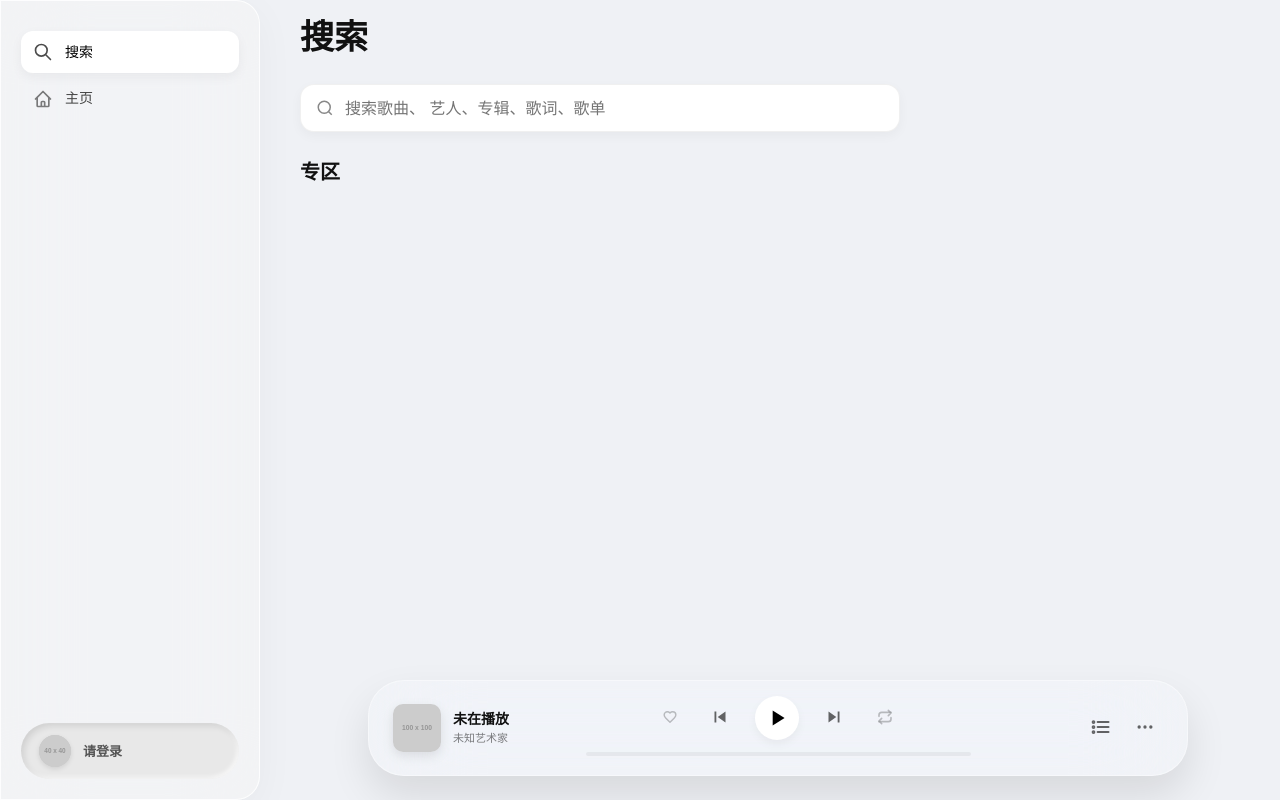
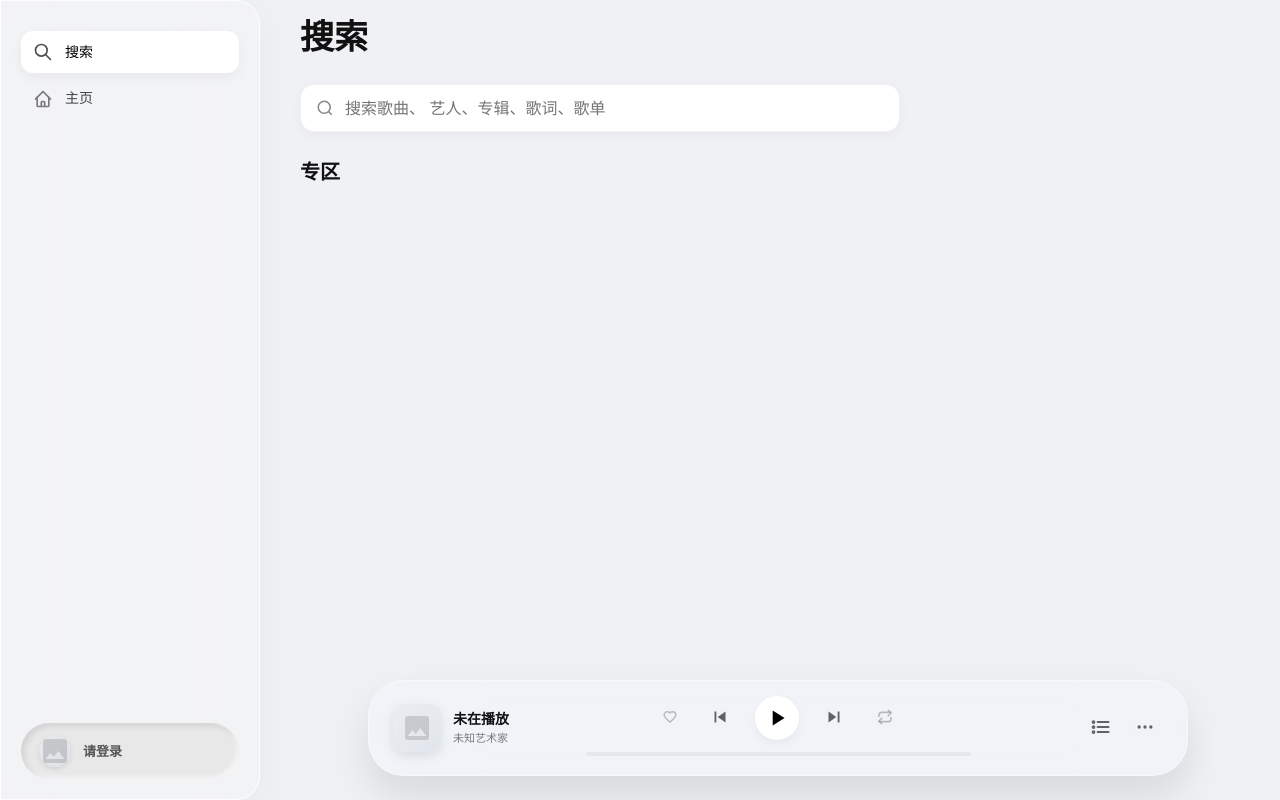
Before and after one commit to dddqmmx/ncm-desktop-for-linux, a Vue app: page /#/search in a window 1280 px wide. Built offline with nearby package versions, Linux system fonts and the light colour scheme.

Commit message:
refactor: 重构封面与头像渲染，采用 SongCover 组件优化加载性能

```diff
--- a/src/renderer/src/components/PlayerBar.vue
+++ b/src/renderer/src/components/PlayerBar.vue
@@ -3,20 +3,14 @@ import { formatCurrentSongArtists, usePlayerStore } from '@renderer/stores/playe
 import { ref, computed, onMounted } from 'vue'
 // 1. 必须导入新设计的播放列表组件
 import PlaylistOverlay from './PlaylistOverlay.vue'
-import { useResolvedMediaUrl } from '@renderer/composables/useResolvedMediaUrl'
+import SongCover from './SongCover.vue'
 
 const playerStore = usePlayerStore()
-const fallbackCover = 'https://placehold.co/100x100/444444/fff?text=None'
-const resolvedCover = useResolvedMediaUrl(
-  () => playerStore.currentSong?.cover || fallbackCover,
-  fallbackCover
-)
 
 // --- UI 显示绑定 ---
 const displayTrack = computed(() => ({
   title: playerStore.currentSong?.name || '未在播放',
-  artist: formatCurrentSongArtists(playerStore.currentSong?.artists),
-  cover: resolvedCover.value
+  artist: formatCurrentSongArtists(playerStore.currentSong?.artists)
 }))
 
 // --- 进度条逻辑 ---
@@ -75,7 +69,7 @@ onMounted(() => {
         <!-- 1. 左侧：歌曲信息 -->
         <div class="section-left" @click="playerStore.toggleFullScreen">
           <div class="cover-wrapper">
-            <img :src="displayTrack.cover" class="track-cover" />
+            <SongCover :id="playerStore.currentSong?.cover" size="100y100" />
           </div>
           <div class="track-metadata">
             <div class="track-title">{{ displayTrack.title }}</div>
@@ -228,8 +222,6 @@ onMounted(() => {
   /* 水平居中 */
   z-index: 100;
   pointer-events: none;
-  /* 允许点击到底层内容 */
-  -webkit-app-region: drag;
 }
 
 /* 4. 播放列表弹出位置 */
@@ -312,12 +304,6 @@ onMounted(() => {
   overflow: hidden;
   box-shadow: 0 4px 12px rgba(0, 0, 0, 0.1);
   -webkit-app-region: no-drag;
-}
-
-.track-cover {
-  width: 100%;
-  height: 100%;
-  object-fit: cover;
 }
 
 .track-metadata {
--- a/src/renderer/src/components/PlayerFullscreen.vue
+++ b/src/renderer/src/components/PlayerFullscreen.vue
@@ -6,6 +6,7 @@ import LyricPanel from './LyricPanel.vue'
 import { colord } from 'colord'
 import { extractColors } from 'extract-colors'
 import { useResolvedMediaUrl } from '@renderer/composables/useResolvedMediaUrl'
+import SongCover from './SongCover.vue'
 
 const playerStore = usePlayerStore()
 const router = useRouter()
@@ -161,11 +162,16 @@ const onImageLoad = (): void => {
         <!-- 左侧：封面与控制器 -->
         <section class="visual-panel">
           <div class="cover-wrapper">
+            <SongCover
+              :id="playerStore.currentSong?.cover"
+              size="500y500"
+              class="main-cover-component"
+              :class="{ playing: playerStore.isPlaying }"
+            />
             <img
               ref="imgRef"
               :src="resolvedCover"
-              class="main-cover"
-              :class="{ playing: playerStore.isPlaying }"
+              class="main-cover-hidden"
               crossorigin="anonymous"
               @load="onImageLoad"
             />
@@ -350,19 +356,29 @@ const onImageLoad = (): void => {
   aspect-ratio: 1;
   flex-shrink: 1;
   min-height: 0;
+  position: relative;
 }
 
-.main-cover {
+.main-cover-component {
   width: 100%;
   height: 100%;
-  object-fit: cover;
   border-radius: 24px;
   box-shadow: 0 30px 60px rgba(0, 0, 0, 0.3);
   transition: transform 0.8s cubic-bezier(0.2, 0, 0.2, 1);
 }
 
-.main-cover.playing {
+.main-cover-component.playing {
   transform: scale(1.02);
+}
+
+.main-cover-hidden {
+  position: absolute;
+  inset: 0;
+  width: 100%;
+  height: 100%;
+  opacity: 0;
+  pointer-events: none;
+  object-fit: cover;
 }
 
 .track-meta {
--- a/src/renderer/src/components/PlaylistOverlay.vue
+++ b/src/renderer/src/components/PlaylistOverlay.vue
@@ -2,14 +2,12 @@
 import { formatCurrentSongArtists, usePlayerStore } from '@renderer/stores/playerStore'
 import { ref, nextTick, watch, onBeforeUnmount } from 'vue'
 import { VueDraggable } from 'vue-draggable-plus'
-import { resolveCachedMediaUrl } from '@renderer/utils/cache'
+import SongCover from './SongCover.vue'
 
 const playerStore = usePlayerStore()
 const listRef = ref<HTMLElement | null>(null)
-const resolvedCoverMap = ref<Record<number, string>>({})
 let scrollFrame = 0
 let scrollFrameAfterLayout = 0
-let resolveToken = 0
 
 const scheduleScrollToActive = async (): Promise<void> => {
   await nextTick()
@@ -35,29 +33,6 @@ onBeforeUnmount(() => {
   cancelAnimationFrame(scrollFrame)
   cancelAnimationFrame(scrollFrameAfterLayout)
 })
-
-const refreshResolvedCovers = async (): Promise<void> => {
-  const currentToken = ++resolveToken
-  const entries = await Promise.all(
-    playerStore.playlist.map(
-      async (song) => [song.id, await resolveCachedMediaUrl(song.cover)] as const
-    )
-  )
-
-  if (currentToken !== resolveToken) {
-    return
-  }
-
-  resolvedCoverMap.value = Object.fromEntries(entries)
-}
-
-watch(
-  () => playerStore.playlist.map((song) => `${song.id}:${song.cover}`).join(','),
-  () => {
-    void refreshResolvedCovers()
-  },
-  { immediate: true }
-)
 
 const getScrollContainer = (): HTMLElement | null => {
   return listRef.value
@@ -88,6 +63,14 @@ const removeSong = (id: string | number): void => {
 }
 
 /**
+ * 清空列表并停止播放
+ */
+const handleClear = (): void => {
+  playerStore.clearPlaylist()
+  playerStore.stopMusic()
+}
+
+/**
  * 拖拽结束回调
  */
 const onDragEnd = (): void => {
@@ -102,7 +85,7 @@ const onDragEnd = (): void => {
       <div class="header-content">
         <span class="title">待播清单</span>
         <span class="count">{{ playerStore.playlist?.length || 0 }} 首歌曲</span>
-        <button class="clear-btn" @click="playerStore.clearPlaylist">清空</button>
+        <button class="clear-btn" @click="handleClear">清空</button>
       </div>
     </div>
 
@@ -135,11 +118,9 @@ const onDragEnd = (): void => {
               <div v-else class="item-index">{{ index + 1 }}</div>
             </div>
 
-            <img
-              :src="resolvedCoverMap[song.id] || song.cover"
-              class="item-cover"
-              draggable="false"
-            />
+            <div class="item-cover">
+              <SongCover :id="song.cover" size="80y80" />
+            </div>
 
             <div class="item-info">
               <div class="item-name">{{ song.name }}</div>
@@ -318,7 +299,8 @@ const onDragEnd = (): void => {
   width: 40px;
   height: 40px;
   border-radius: 10px;
-  object-fit: cover;
+  overflow: hidden;
+  flex-shrink: 0;
 }
 .item-info {
   flex: 1;
--- a/src/renderer/src/components/SideNavBar.vue
+++ b/src/renderer/src/components/SideNavBar.vue
@@ -4,6 +4,8 @@ import LoginModal from './LoginModal.vue'
 import { useUserStore } from '@renderer/stores/userStore'
 import { Playlist, PlaylistResponse } from '@renderer/types/userPlaylist'
 import { resolveCachedMediaUrl } from '@renderer/utils/cache'
+import SongCover from './SongCover.vue'
+import UserAvatar from './UserAvatar.vue'
 
 const userStore = useUserStore()
 const showLoginModal = ref(false)
@@ -152,7 +154,9 @@ const openSettingsWindow = (): void => {
           class="nav-item"
           active-class="active"
         >
-          <img class="nav-icon" :src="item.coverImgUrl" alt="playlist" />
+          <div class="nav-icon-wrapper">
+            <SongCover :id="item.coverImgUrl" size="40y40" />
+          </div>
           <span class="playlist-name">{{ item.name }}</span>
         </RouterLink>
       </nav>
@@ -174,13 +178,14 @@ const openSettingsWindow = (): void => {
 
         <!-- 底部基础信息 -->
         <div class="bubble-trigger">
-          <img
-            :src="
-              userStore.userInfo?.profile.avatarUrl || 'https://placehold.co/40x40/ddd/888?text=U'
-            "
-            alt="user"
-            class="avatar"
-          />
+          <div class="avatar-wrapper">
+            <UserAvatar
+              :id="userStore.userInfo?.profile.avatarUrl"
+              :rounded="true"
+              size="64y64"
+              class="avatar"
+            />
+          </div>
           <span class="username">
             {{ userStore.userInfo?.profile.nickname || '请登录' }}
           </span>
@@ -263,6 +268,15 @@ const openSettingsWindow = (): void => {
   border-radius: 6px;
   object-fit: cover;
 }
+
+.nav-icon-wrapper {
+  width: 20px;
+  height: 20px;
+  border-radius: 6px;
+  overflow: hidden;
+  flex-shrink: 0;
+}
+
 .playlist-name {
   white-space: nowrap;
   overflow: hidden;
@@ -303,11 +317,12 @@ const openSettingsWindow = (): void => {
   z-index: 2;
 }
 
-.avatar {
+.avatar-wrapper {
   width: 32px;
   height: 32px;
+  flex-shrink: 0;
   border-radius: 50%;
-  background: #ccc;
+  overflow: hidden;
   box-shadow: 0 2px 5px rgba(0, 0, 0, 0.1);
 }
 
```
